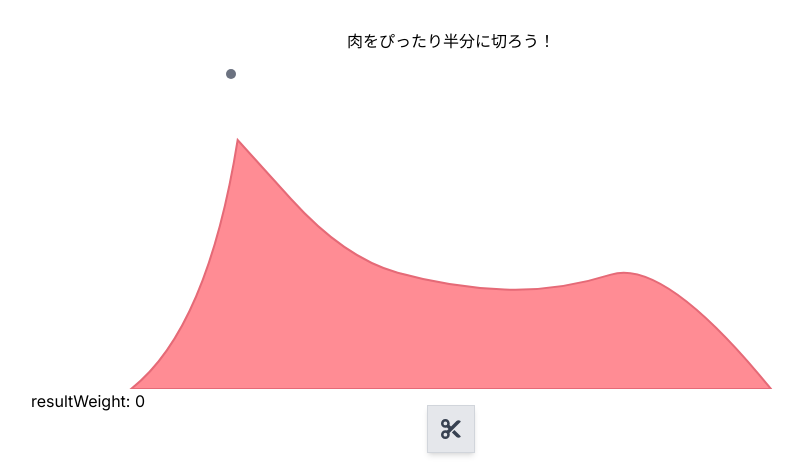
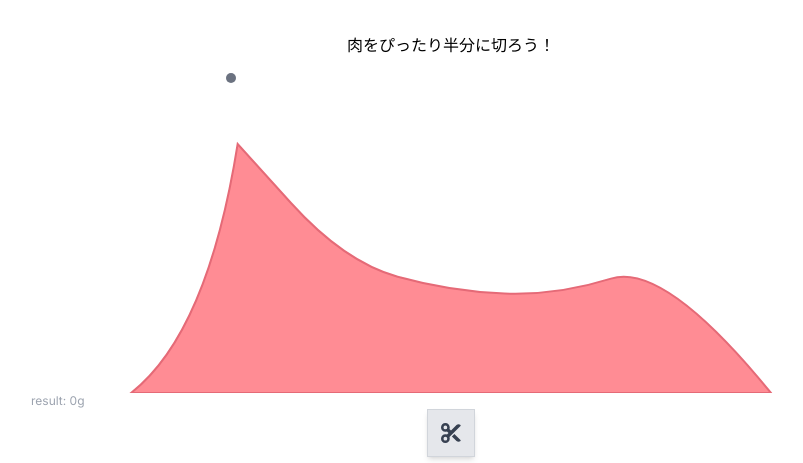
Before and after one commit to hyoshitake/MeetCutGame, a Next.js app: page / in a window 1280 px wide. Both pictures are taken after a click on the button "ゲームスタート". Shown: the part 215-678 px from the top of the page, without its empty margins (189-992 px from the left). Built offline with nearby package versions, Linux system fonts and the light colour scheme; no server answers.

Commit message:
resultWeightの値を保持するようにBeefCanvasを再描画しないように修正

```diff
--- a/src/app/page.tsx
+++ b/src/app/page.tsx
@@ -11,7 +11,16 @@ const supabaseAnonKey = process.env.NEXT_PUBLIC_SUPABASE_ANON_KEY || ''
 const supabase = createClient(supabaseUrl, supabaseAnonKey)
 
 // お肉を描画するコンポーネント
-const BeefCanvas = ({ gameState, setGameState }: { gameState: string, setGameState: (state: string) => void }) => {  const canvasRef = useRef<HTMLCanvasElement>(null);
+const BeefCanvas = ({
+  gameState,
+  setGameState,
+  onGameResult
+}: {
+  gameState: string,
+  setGameState: (state: string) => void,
+  onGameResult?: (result: { resultWeight: number, leftRatio: number, rightRatio: number }) => void
+}) => {
+  const canvasRef = useRef<HTMLCanvasElement>(null);
   const animationFrameRef = useRef<number | null>(null);
   const [seekBarPosition, setSeekBarPosition] = useState(100);
   const directionRef = useRef<boolean>(true); // true: 右向き, false: 左向き
@@ -57,7 +66,6 @@ const BeefCanvas = ({ gameState, setGameState }: { gameState: string, setGameSta
       });
     }
   }, [gameState, resultWeight, leftMeatRatio, rightMeatRatio]);
-
   // カット後のアニメーションを監視
   useEffect(() => {
     if (cutAnimationProgress > 0 && cutAnimationProgress < 1) {
@@ -92,10 +100,22 @@ const BeefCanvas = ({ gameState, setGameState }: { gameState: string, setGameSta
           leftMeatRatio,
           rightMeatRatio
         });
-        setGameState('result');
+
+        // 親コンポーネントに結果を通知
+        if (onGameResult) {
+          onGameResult({
+            resultWeight,
+            leftRatio: leftMeatRatio,
+            rightRatio: rightMeatRatio
+          });
+        }
+        // 親から結果遷移の通知がない場合のフォールバック
+        else {
+          setGameState('result');
+        }
       }, 500);
     }
-  }, [cutAnimationProgress, isCutAnimationComplete, setGameState, resultWeight, leftMeatRatio, rightMeatRatio]);
+  }, [cutAnimationProgress, isCutAnimationComplete, setGameState, resultWeight, leftMeatRatio, rightMeatRatio, onGameResult]);
 
   // シークバーのアニメーションを開始（playingの場合のみ）
   useEffect(() => {
@@ -406,22 +426,22 @@ const BeefCanvas = ({ gameState, setGameState }: { gameState: string, setGameSta
         >
           <FontAwesomeIcon icon={faScissors} className="text-gray-700" size="lg" />
         </button>
-      )}
-
-      {gameState === 'result' && (
-        <div className="absolute top-1/2 left-1/2 transform -translate-x-1/2 -translate-y-1/2 text-center bg-white bg-opacity-80 p-4 rounded shadow-lg z-20">
-          <p className="text-xl font-bold">結果</p>
-          <p className="text-lg">小さい方の肉: {resultWeight}g</p>
-          <p className="text-md">分割比率: {Math.round(leftMeatRatio * 100)}% : {Math.round(rightMeatRatio * 100)}%</p>
-        </div>
-      )}
-      resultWeight: {resultWeight}
+      )}      {/* BeefCanvas内の結果表示は削除（親コンポーネントで表示するため） */}
+      {/* デバッグ用の情報表示（本番では不要であれば削除可能） */}
+      {gameState !== 'result' && <div className="text-xs text-gray-400">result: {resultWeight}g</div>}
     </div>
   );
 };
 
 export default function Home() {
   const [gameState, setGameState] = useState('waiting') // waiting, playing, result
+  const [gameResult, setGameResult] = useState({ resultWeight: 0, leftRatio: 0, rightRatio: 0 })
+
+  // BeefCanvasコンポーネントから結果を受け取る関数
+  const handleGameResult = (result: { resultWeight: number, leftRatio: number, rightRatio: number }) => {
+    setGameResult(result);
+    setGameState('result');
+  }
 
   return (
     <div className="flex justify-center items-center w-full">
@@ -441,7 +461,7 @@ export default function Home() {
           <div className="w-full mx-auto">
             <p className="text-center mb-4">肉をぴったり半分に切ろう！</p>
             <div className="flex justify-center">
-              <BeefCanvas gameState={gameState} setGameState={setGameState} />
+              <BeefCanvas gameState={gameState} setGameState={setGameState} onGameResult={handleGameResult} />
             </div>
           </div>
         )}
@@ -449,8 +469,12 @@ export default function Home() {
         {gameState === 'result' && (
           <div className="w-full max-w-lg text-center mx-auto">
             <p className="text-xl mb-4">結果発表</p>
-            <div className="flex justify-center">
-              <BeefCanvas gameState={gameState} setGameState={setGameState} />
+            <div className="relative w-full" style={{ width: '840px', maxWidth: '100%', height: '320px' }}>
+              <div className="absolute top-1/2 left-1/2 transform -translate-x-1/2 -translate-y-1/2 text-center bg-white bg-opacity-80 p-4 rounded shadow-lg z-20">
+                <p className="text-xl font-bold">結果</p>
+                <p className="text-lg">小さい方の肉: {gameResult.resultWeight}g</p>
+                <p className="text-md">分割比率: {Math.round(gameResult.leftRatio * 100)}% : {Math.round(gameResult.rightRatio * 100)}%</p>
+              </div>
             </div>
             <button
               className="px-6 py-3 text-lg bg-blue-600 text-white rounded-lg hover:bg-blue-700 transition duration-300 mt-4"
```
Also changed, not shown: prompt/202505130013_not_set_result_weight.txt (added).
